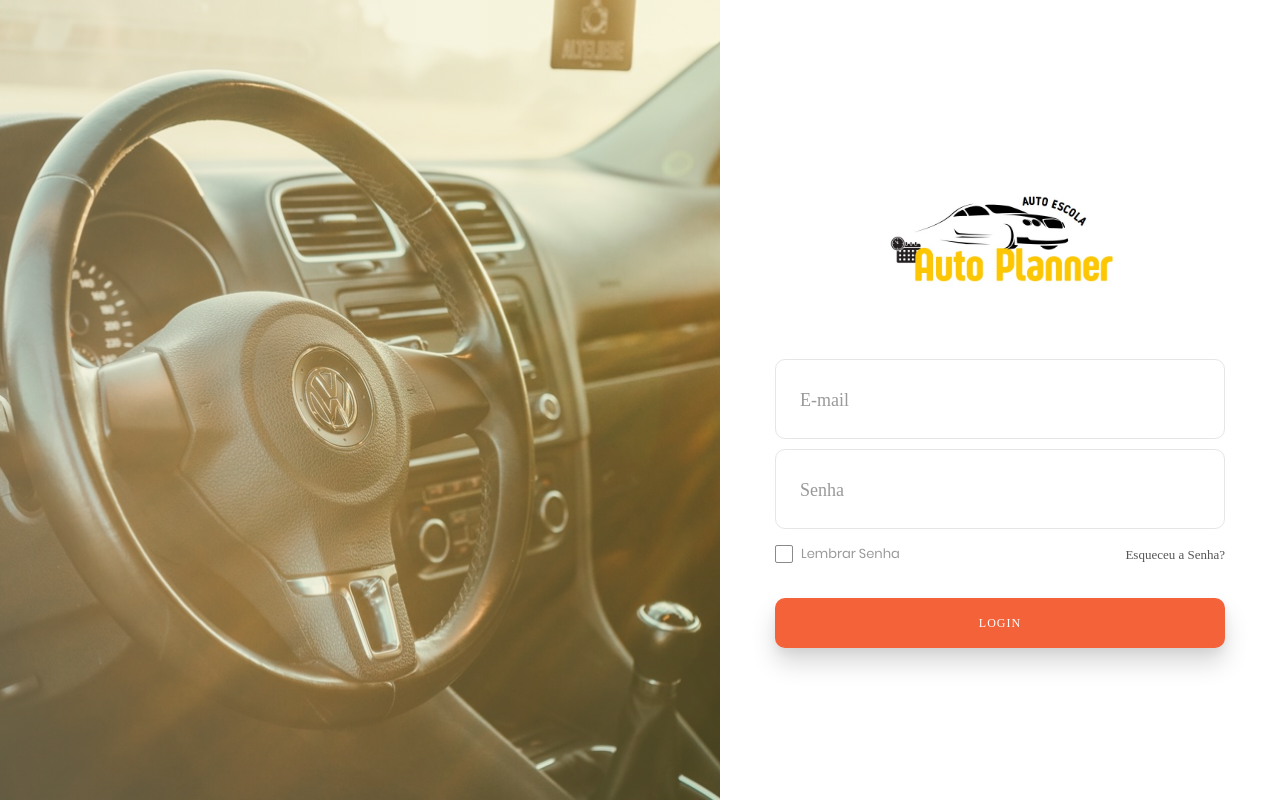
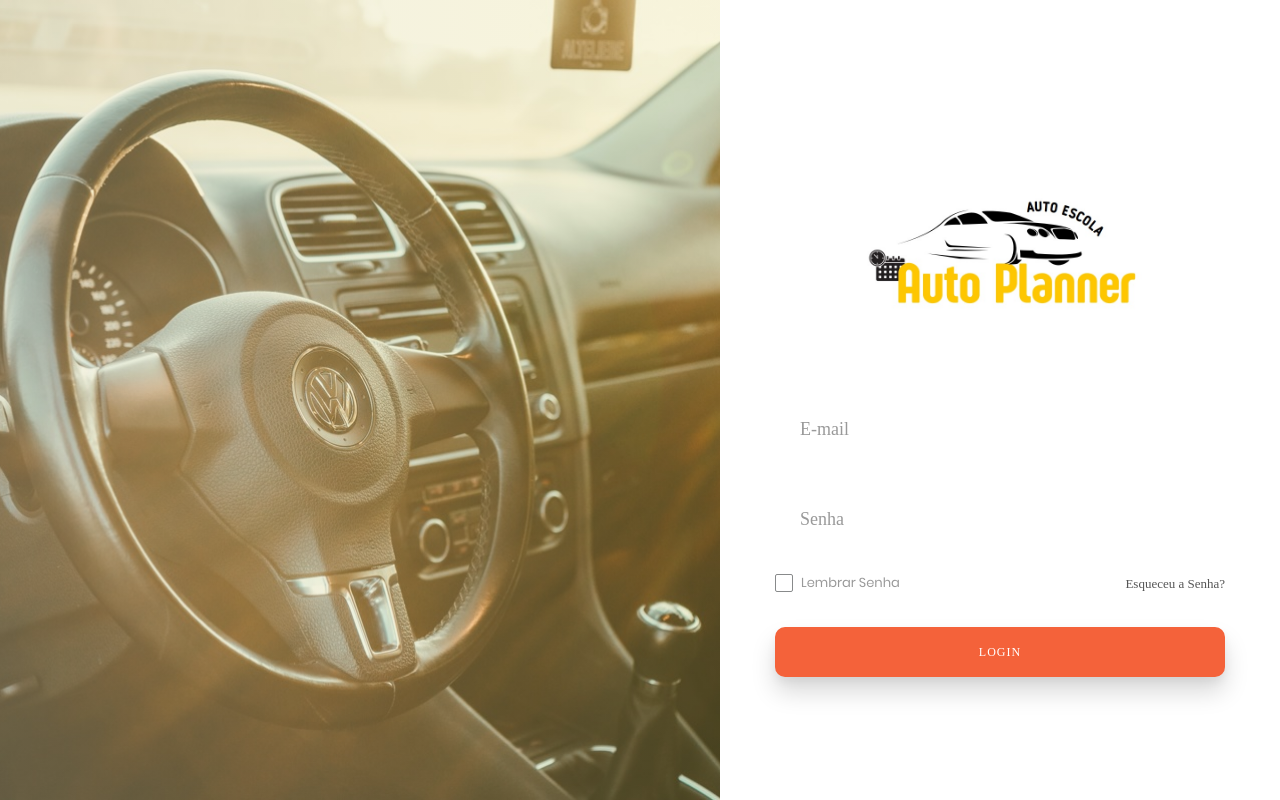
Before and after one commit to Erubbo/AutoPlanner, a PHP site: page / in a window 1280 px wide. Run offline with PHP 8.4, Linux system fonts and the light colour scheme; some web fonts are replaced.

Commit message:
Logo Tipo Login Ampliada

```diff
--- a/css/main.css
+++ b/css/main.css
@@ -192,6 +192,9 @@ iframe {
 
 /*//////////////////////////////////////////////////////////////////
 [ login ]*/
+
+
+
 .limiter {
   width: 100%;
   margin: 0 auto;
@@ -208,7 +211,7 @@ iframe {
   flex-wrap: wrap;
   justify-content: center;
   align-items: center;
-  background: #f2f2f2;
+  background: #fff;
 }
 
 
@@ -294,7 +297,7 @@ iframe {
   width: 100%;
   height: 80px;
   position: relative;
-  border: 1px solid #e6e6e6;
+  border: 1px solid #fff;
   border-radius: 10px;
   margin-bottom: 10px;
 }
--- a/index.php
+++ b/index.php
@@ -46,7 +46,7 @@ if(isset($_SESSION['email'])){
 			<div class="wrap-login100">
 				<form action="backend/includes/login_valida.php"  method="post" class="login100-form validate-form">
 					<span class="login100-form-title p-b-43">
-						<img src="images/logo_tipo.jpg" alt="" width="250px">
+						<img src="images/logo_tipo.jpg" alt="" width="300px" class="logo_tipo">
 					</span>
 
 
```
